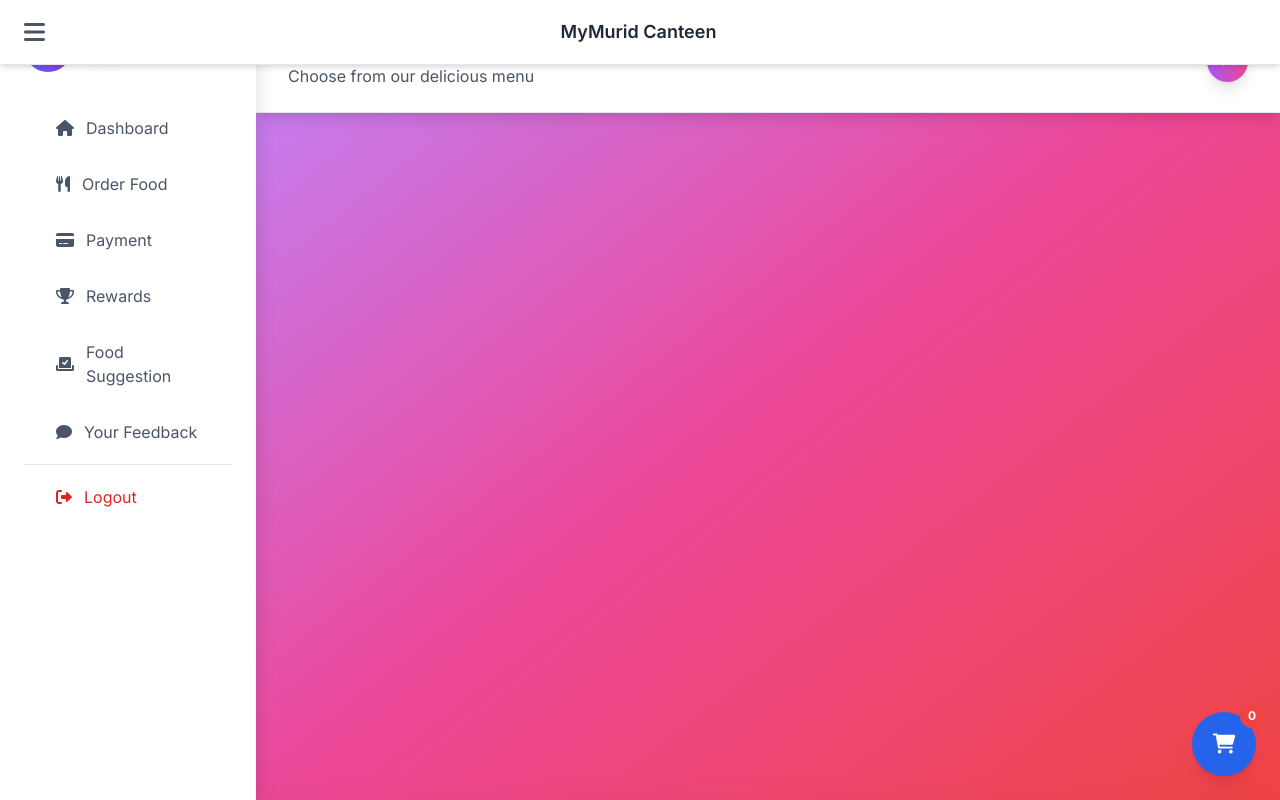
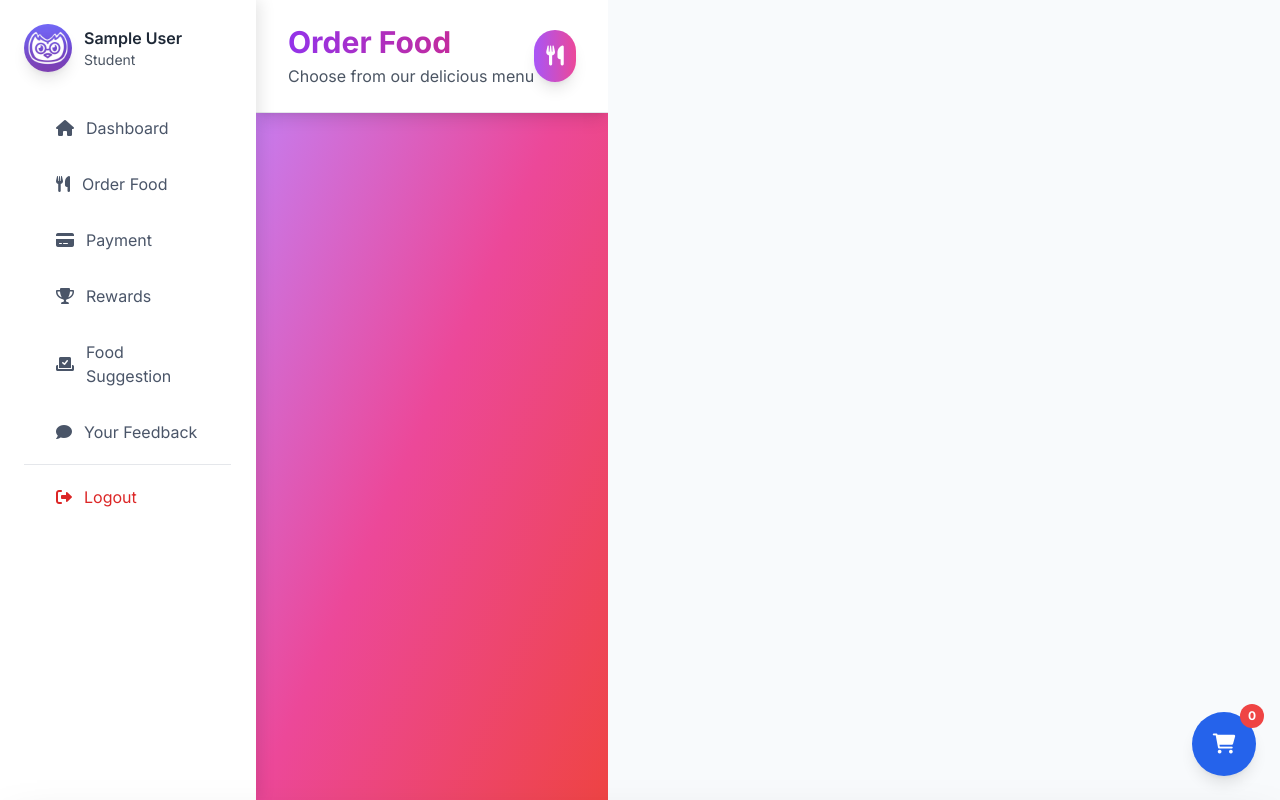
Before and after one commit to Yipalgaming/MyMurid, a Flask app: page /order in a window 1280 px wide. Run offline with Flask 3, Linux system fonts and the light colour scheme; the visitor is signed in with stand-in values (Sample User, id 1); data that the repository does not hold is empty; some libraries are stand-ins or nearby versions.

Commit message:
UI improvements: add favicon, logo updates, flash messages, sidebar push navigation, and remove sticky headers

```diff
--- a/app.py
+++ b/app.py
@@ -1,4 +1,4 @@
-from flask import Flask, render_template, request, redirect, jsonify, flash, url_for, session
+from flask import Flask, render_template, request, redirect, jsonify, flash, url_for, session, send_from_directory
 from flask_sqlalchemy import SQLAlchemy
 from flask_login import LoginManager, login_user, login_required, logout_user, current_user
 from flask_wtf.csrf import CSRFProtect
@@ -174,6 +174,15 @@ def safe_get_student(ic_number):
 @app.before_request
 def make_session_non_permanent():
     session.permanent = False
+
+@app.route('/favicon.ico')
+def favicon():
+    """Serve favicon"""
+    return send_from_directory(
+        os.path.join(app.root_path, 'static'),
+        'favicon.png',
+        mimetype='image/png'
+    )
 
 @login_manager.user_loader
 def load_user(user_id):
--- a/templates/base.html
+++ b/templates/base.html
@@ -3,6 +3,10 @@
 <head>
   <meta charset="utf-8" />
   <meta name="viewport" content="width=device-width, initial-scale=1" />
+  <link rel="icon" type="image/png" sizes="32x32" href="{{ url_for('static', filename='favicon.png') }}" />
+  <link rel="icon" type="image/png" sizes="16x16" href="{{ url_for('static', filename='favicon.png') }}" />
+  <link rel="shortcut icon" href="{{ url_for('static', filename='favicon.png') }}" />
+  <link rel="apple-touch-icon" sizes="180x180" href="{{ url_for('static', filename='favicon.png') }}" />
   <link rel="stylesheet" href="/static/style.css" />
   <script src="https://cdn.tailwindcss.com"></script>
   <script>
@@ -257,13 +261,13 @@
 <body>
 
   {% if user.is_authenticated %}
-    <div class="flex min-h-screen">
-      <!-- Sidebar - hidden on mobile (< 768px) where bottom nav shows -->
-      <div class="sidebar-modern fixed left-0 top-0 h-full w-64 transform transition-transform duration-300 ease-in-out z-50 -translate-x-full md:translate-x-0" id="sidebar">
+    <div class="flex min-h-screen" id="app-container">
+      <!-- Sidebar -->
+      <div class="sidebar-modern fixed left-0 top-0 h-full w-64 transform transition-transform duration-300 ease-in-out z-40 -translate-x-full md:translate-x-0" id="sidebar">
         <div class="p-6">
           <div class="flex items-center space-x-3 mb-8">
-            <div class="bg-gradient-to-r from-indigo-500 to-purple-600 rounded-full w-12 h-12 flex items-center justify-center">
-              <i class="fas fa-user text-white text-lg"></i>
+            <div class="w-12 h-12 flex items-center justify-center">
+              <img src="{{ url_for('static', filename='favicon.png') }}" alt="MyMurid Logo" class="w-full h-full object-cover rounded-full shadow-lg">
             </div>
             <div>
               <h3 class="font-semibold text-gray-800">{{ user.name }}</h3>
@@ -371,27 +375,27 @@
     </div>
   {% endif %}
 
-  <div class="main-content {% if user.is_authenticated and request.endpoint not in ['login', 'parent_login', 'parent_register'] %}pt-16 ml-0 md:ml-64{% endif %} {% if request.endpoint in ['login', 'parent_login', 'parent_register'] %}flex justify-center{% endif %}">
+  <!-- Flash Messages - Fixed at top -->
     {% with messages = get_flashed_messages(with_categories=true) %}
       {% if messages %}
-        <div class="max-w-4xl mx-auto">
+      <div id="flash-container" class="fixed top-20 md:top-4 left-1/2 transform -translate-x-1/2 z-50 w-11/12 md:w-full md:max-w-2xl px-4">
         {% for category, message in messages %}
-            <div class="alert-modern alert-{{ 'danger' if category == 'error' else category }} mb-4" role="alert">
-              <div class="flex items-center justify-between">
+          <div class="flash-message {% if category == 'success' %}bg-green-500{% elif category == 'error' %}bg-red-500{% elif category == 'warning' %}bg-orange-500{% else %}bg-blue-500{% endif %} text-white mb-4 shadow-2xl rounded-xl" role="alert">
+            <div class="flex items-center justify-between p-4">
               <div class="flex items-center">
                 {% if category == 'success' %}
-                    <i class="fas fa-check-circle text-green-600 mr-3"></i>
+                  <i class="fas fa-check-circle text-white mr-3 text-xl"></i>
                 {% elif category == 'error' %}
-                    <i class="fas fa-exclamation-circle text-red-600 mr-3"></i>
+                  <i class="fas fa-exclamation-circle text-white mr-3 text-xl"></i>
                 {% elif category == 'warning' %}
-                    <i class="fas fa-exclamation-triangle text-orange-600 mr-3"></i>
+                  <i class="fas fa-exclamation-triangle text-white mr-3 text-xl"></i>
                 {% else %}
-                    <i class="fas fa-info-circle text-blue-600 mr-3"></i>
+                  <i class="fas fa-info-circle text-white mr-3 text-xl"></i>
                 {% endif %}
-                  <span>{{ message }}</span>
+                <span class="font-medium">{{ message }}</span>
               </div>
-                <button type="button" class="text-gray-500 hover:text-gray-700" onclick="this.parentElement.parentElement.remove()">
-                  <i class="fas fa-times"></i>
+              <button type="button" class="text-white hover:text-gray-200 transition-colors" onclick="this.parentElement.parentElement.remove()">
+                <i class="fas fa-times text-lg"></i>
               </button>
             </div>
           </div>
@@ -400,17 +404,19 @@
       {% endif %}
     {% endwith %}
 
+  <div class="main-content transition-all duration-300 {% if user.is_authenticated and request.endpoint not in ['login', 'parent_login', 'parent_register'] %}pt-16 md:pt-0 ml-0 md:ml-64{% endif %} {% if request.endpoint in ['login', 'parent_login', 'parent_register'] %}flex justify-center{% endif %}" id="main-content">
+
   {% block content %}{% endblock %}
 </div>
 
-<!-- Top Navigation Bar - visible on all screens -->
+<!-- Top Navigation Bar - visible only on mobile -->
 {% if user.is_authenticated %}
-<nav class="fixed top-0 left-0 right-0 bg-white border-b border-gray-200 z-50 shadow-md" id="top-nav" aria-label="Top navigation">
+<nav class="md:hidden fixed top-0 left-0 right-0 bg-white border-b border-gray-200 z-50 shadow-md" id="top-nav" aria-label="Top navigation">
   <div class="flex items-center justify-between h-16 px-4">
     <button onclick="toggleSidebar()" class="text-gray-600 hover:text-indigo-600 transition-colors p-2">
       <i class="fas fa-bars text-2xl"></i>
     </button>
-    <h1 class="text-lg font-semibold text-gray-800">MyMurid Canteen</h1>
+    <h1 class="text-lg font-semibold text-gray-800">MyMurid</h1>
     <div class="w-10"></div> <!-- Spacer for centering -->
   </div>
 </nav>
@@ -430,7 +436,19 @@
 <script>
 function toggleSidebar() {
   const sidebar = document.getElementById('sidebar');
+  const mainContent = document.getElementById('main-content');
+  const isMobile = globalThis.innerWidth < 768;
+
   sidebar.classList.toggle('-translate-x-full');
+
+  // Push content on mobile when sidebar is open
+  if (isMobile) {
+    if (sidebar.classList.contains('-translate-x-full')) {
+      mainContent.style.marginLeft = '0';
+    } else {
+      mainContent.style.marginLeft = '16rem'; // 64 * 4px = 256px = 16rem
+    }
+  }
 }
 
 // Swipe gesture support
@@ -448,42 +466,78 @@ document.addEventListener('touchend', function(event) {
 
 function handleSwipe() {
   const sidebar = document.getElementById('sidebar');
+  const mainContent = document.getElementById('main-content');
   const swipeDistance = touchEndX - touchStartX;
+  const isMobile = globalThis.innerWidth < 768;
 
   // Swipe right to open (from left edge)
   if (touchStartX < 50 && swipeDistance > 50) {
     sidebar.classList.remove('-translate-x-full');
+    if (isMobile) {
+      mainContent.style.marginLeft = '16rem';
+    }
   }
   // Swipe left to close
   else if (swipeDistance < -50) {
     sidebar.classList.add('-translate-x-full');
+    if (isMobile) {
+      mainContent.style.marginLeft = '0';
+    }
   }
 }
 
 // Close sidebar when clicking outside
 document.addEventListener('click', function(event) {
   const sidebar = document.getElementById('sidebar');
+  const mainContent = document.getElementById('main-content');
   const toggleButton = event.target.closest('[onclick="toggleSidebar()"]');
+  const isMobile = globalThis.innerWidth < 768;
 
   if (!sidebar.contains(event.target) && !toggleButton) {
     sidebar.classList.add('-translate-x-full');
+    if (isMobile) {
+      mainContent.style.marginLeft = '0';
+    }
   }
 });
 
 // Responsive sidebar behavior
 globalThis.addEventListener('resize', function() {
   const sidebar = document.getElementById('sidebar');
+  const mainContent = document.getElementById('main-content');
+
   if (globalThis.innerWidth > 768) {
     sidebar.classList.remove('-translate-x-full');
+    mainContent.style.marginLeft = '';
   } else {
     sidebar.classList.add('-translate-x-full');
+    mainContent.style.marginLeft = '0';
   }
 });
 
 // Initialize sidebar state
 document.addEventListener('DOMContentLoaded', function() {
   const sidebar = document.getElementById('sidebar');
+  const mainContent = document.getElementById('main-content');
+
   sidebar.classList.add('-translate-x-full');
+  if (globalThis.innerWidth < 768) {
+    mainContent.style.marginLeft = '0';
+  }
+
+  // Auto-fade flash messages
+  const flashMessages = document.querySelectorAll('.flash-message');
+  flashMessages.forEach(function(message) {
+    // Fade out after 5 seconds
+    setTimeout(function() {
+      message.style.transition = 'opacity 0.5s ease-out';
+      message.style.opacity = '0';
+      // Remove from DOM after fade
+      setTimeout(function() {
+        message.remove();
+      }, 500);
+    }, 5000);
+  });
 });
 </script>
 
--- a/templates/dashboard.html
+++ b/templates/dashboard.html
@@ -25,7 +25,7 @@
 
   <div class="max-w-7xl mx-auto px-4 sm:px-6 lg:px-8 py-8">
     <!-- Status Cards -->
-    <div class="grid grid-cols-1 md:grid-cols-3 gap-6 mb-8">
+    <div class="grid grid-cols-1 md:grid-cols-3 gap-6 mb-8 mt-4 md:mt-0">
       <div class="bg-white/90 backdrop-blur-sm rounded-2xl shadow-xl border border-white/20 p-6 transform hover:scale-105 transition-all duration-300">
         <div class="flex items-center">
           <div class="bg-gradient-to-r from-green-400 to-emerald-500 rounded-full p-3 mr-4 shadow-lg">
--- a/templates/order.html
+++ b/templates/order.html
@@ -1,10 +1,10 @@
 {% extends "base.html" %}
 {% block title %}Order Food{% endblock %}
 {% block content %}
-<div class="fixed inset-y-0 left-0 md:left-64 right-0 bg-gradient-to-br from-purple-400 via-pink-500 to-red-500 overflow-hidden">
+<div class="min-h-screen bg-gradient-to-br from-purple-400 via-pink-500 to-red-500 relative overflow-hidden pb-24">
   <!-- Header -->
-  <div class="absolute top-0 left-0 right-0 bg-white shadow-lg border-b z-10">
-    <div class="max-w-7xl mx-auto px-4 sm:px-6 lg:px-8 py-6">
+  <div class="bg-white shadow-lg border-b relative z-10">
+    <div class="max-w-7xl mx-auto px-4 sm:px-6 lg:px-8 py-4 md:py-6">
       <div class="flex items-center justify-between">
         <div>
           <h1 class="text-3xl font-bold bg-gradient-to-r from-purple-600 to-pink-600 bg-clip-text text-transparent">Order Food</h1>
@@ -19,10 +19,8 @@
     </div>
   </div>
 
-  <!-- Content Area -->
-  <div class="absolute top-28 md:top-24 left-0 right-0 bottom-0 md:bottom-0 overflow-y-auto pb-20 md:pb-0">
-    <div class="max-w-7xl mx-auto px-4 sm:px-6 lg:px-8 pt-6 pb-8">
-    <div class="grid grid-cols-2 lg:grid-cols-3 xl:grid-cols-4 gap-3 sm:gap-6 pb-24">
+  <div class="max-w-7xl mx-auto px-4 sm:px-6 lg:px-8 py-8">
+    <div class="grid grid-cols-2 lg:grid-cols-3 xl:grid-cols-4 gap-3 sm:gap-6">
       {% for item in items %}
       <div class="bg-white rounded-xl md:rounded-2xl shadow-lg hover:shadow-2xl transition-all duration-300 overflow-hidden group border border-gray-200 transform hover:scale-105">
         {% if item.image_path %}
@@ -54,7 +52,6 @@
         </div>
       </div>
       {% endfor %}
-    </div>
   </div>
 </div>
 
--- a/templates/parent_login.html
+++ b/templates/parent_login.html
@@ -19,8 +19,8 @@
     <div class="max-w-md w-full">
         <!-- Logo and Title -->
         <div class="text-center mb-8">
-            <div class="bg-white rounded-full w-20 h-20 mx-auto mb-4 flex items-center justify-center">
-                <i class="fas fa-graduation-cap text-3xl text-indigo-600"></i>
+            <div class="w-20 h-20 mx-auto mb-4 flex items-center justify-center">
+                <img src="{{ url_for('static', filename='favicon.png') }}" alt="MyMurid Logo" class="w-full h-full object-cover rounded-full shadow-2xl">
             </div>
             <h1 class="text-3xl font-bold text-white mb-2">MyMurid</h1>
             <p class="text-indigo-200">Parent Portal</p>
--- a/templates/parent_register.html
+++ b/templates/parent_register.html
@@ -19,8 +19,8 @@
     <div class="max-w-md w-full">
         <!-- Logo and Title -->
         <div class="text-center mb-8">
-            <div class="bg-white rounded-full w-20 h-20 mx-auto mb-4 flex items-center justify-center">
-                <i class="fas fa-graduation-cap text-3xl text-indigo-600"></i>
+            <div class="w-20 h-20 mx-auto mb-4 flex items-center justify-center">
+                <img src="{{ url_for('static', filename='favicon.png') }}" alt="MyMurid Logo" class="w-full h-full object-cover rounded-full shadow-2xl">
             </div>
             <h1 class="text-3xl font-bold text-white mb-2">MyMurid</h1>
             <p class="text-indigo-200">Parent Registration</p>
```
Also changed, not shown: templates/admin.html (+4 -7 lines), templates/login.html (+2 -9 lines), templates/parent_dashboard.html (+4 -7 lines), templates/payment.html (+4 -6 lines), templates/rewards_dashboard.html (+3 -6 lines), templates/staff.html (+8 -12 lines), static/favicon.png (added). Lines whose indentation alone changed are shown as unchanged.
